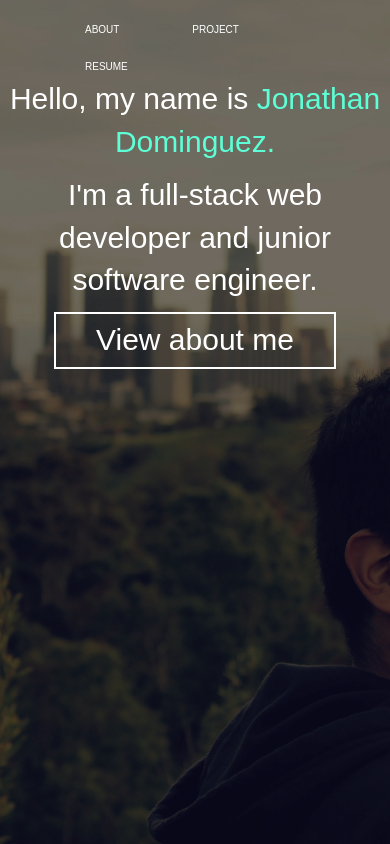
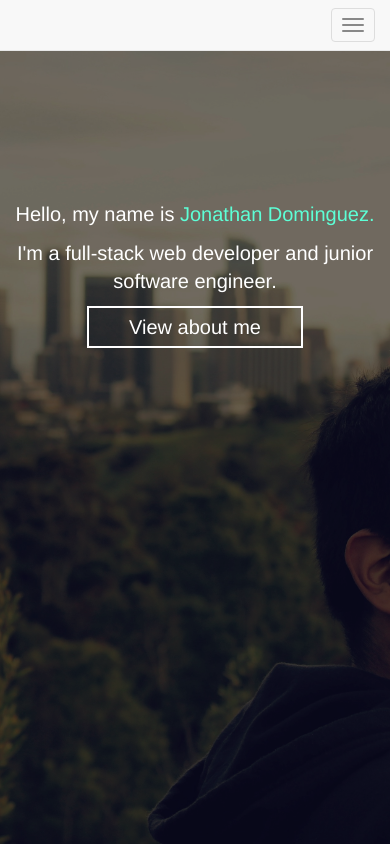
Before and after one commit to JonathanDominguez/JonathanDominguez.github.io, a plain HTML site: page index.html in a window 390 px wide. Shown: the top 844 px of the page. Drawn offline with nearby package versions, Linux system fonts and the light colour scheme.

Commit message:
About page almost done needs responsive navbar

```diff
--- a/index.html
+++ b/index.html
@@ -8,22 +8,31 @@
 <link rel="stylesheet" href="./styles/index.css">
 <body>
 
-  <!-- Navigation bar   -->
-<header class = "head">
-    <div class="container">
-      <nav>
-        <ul>
-          <li><a href="./index.html">About</a></li>
-          <li><a href="./project.html">Project</a></li>
-          <li><a href="./resume.html">Resume</a></li>
+<!-- Navigation bar   -->
+<header>
+  <nav id="main-navbar" class="navbar navbar-default navbar-fixed-top">
+    <div class="container navbar-container">
+      <div class="navbar-header">
+        <button type="button" class="navbar-toggle collapsed" data-toggle="collapse" data-target="#navbar" aria-expanded="false" aria-controls="navbar" onclick="dropDown()">
+          <span class="sr-only">Toggle navigation</span>
+          <span class="icon-bar"></span>
+          <span class="icon-bar"></span>
+          <span class="icon-bar"></span>
+        </button>
+      </div>
+      <div id="navbar" class="navbar-collapse collapse">
+        <ul class="nav navbar-nav navbar-right">
+        <li><a href="./index.html">About</a></li>
+        <li><a href="./project.html">Project</a></li>
+        <li><a href="./resume.html">Resume</a></li>
         </ul>
-      </nav>
+      </div>
     </div>
+  </nav>
 </header>
 
-  <!-- background image -->
+<!-- background image -->
 <div class="backgroundImage">
-
 </div>
 
 <!-- Center box with text of name -->
@@ -107,7 +116,7 @@
   </div>
 </div>
 
-<!-- Foooter -->
+<!-- Footer -->
 <footer class = "foot-box">
   <div class="footer-container">
       <!-- Lft side -->
@@ -126,7 +135,7 @@
         </a>
       </div>
       <!-- Right side -->
-      <div class="item3">
+      <div class="empty">
       </div>
   </div>
 </footer>
--- a/scripts/index.js
+++ b/scripts/index.js
@@ -1,6 +1,7 @@
+const vh = Math.max(document.documentElement.clientHeight || 0, window.innerHeight || 0)
 function moveDown(){
     window.scroll({
-        top: 1000,
+        top: vh,
         behavior: 'smooth'
-      });
+    });
 }
--- a/styles/index.css
+++ b/styles/index.css
@@ -2,84 +2,83 @@
 body, html {
   height: 100%;
   margin: 0;
-  font-family: 'Work Sans', sans-serif;
-  font-size: 100px;
+  /* font-size: 100px; */
   color: #ffffff;
   background-color: #0a192f;
 }
 
-/* === Header & Nav Bar === */
-@import url('https://fonts.googleapis.com/css?family=Work+Sans:400,600');
-.head{
-    position: absolute;
-    top: 0;
-    width: 100%;
-    height: 8%;
+/* === Nav Bar === */
+.navbar .navbar-nav li a {
   font-size: 30px;
-    z-index: 2;
+  text-transform: uppercase;
+  color:#ffffff;
 }
 
-header::after {
-  content: '';
-  display: table;
-  clear: both;
+.navbar-container{
+  border-style: none;
 }
 
-.container {
-	width: 100%;
-	margin: 0 auto;
-
+@media (min-width: 768px) {
+  .navbar {
+    height: 120px;
+    background-color: transparent;
   }
 
-nav {
-  float: right;
-  padding-right: 50px;
+  .navbar-nav>li>a {
+    padding: 0;
+    margin-top: 35px;
+    margin-left: 50px;
+    line-height: 70px;
   }
 
-nav ul {
-  margin: 0;
-  padding: 0;
-  list-style: none;
+  /* Navbar when scrolled */
+
+  .navbar-scroll {
+    height: 70px;
   }
 
-nav li {
-  display: inline-block;
-  margin-left: 70px;
-  padding-top: 23px;
-
-  position: relative;
+  .navbar-scroll #top-social-menu {
+    display: none;
+    transition: all 0.2s ease-out;
   }
 
-nav a {
-  color: #ffffff;
-  text-decoration: none;
-  text-transform: uppercase;
+  .navbar-scroll .navbar-brand {
+    height: 70px;
+    line-height: 70px;
   }
 
-nav a:hover {
-  /* color: #5DFFD6; */
-  color: #90FBDC;
+  .navbar-scroll .navbar-nav>li>a {
+    opacity: 1;
+    padding: 0;
+    margin-top: 0;
+  }
 }
 
-nav a::before {
+/* # Hover Link Effect
+================================ */
+@media (min-width: 768px) {
+  .navbar-nav>li>a::after {
+    position: absolute;
+    top: 80%;
+    left: 0;
+    width: 100%;
+    height: 1px;
+    background: #5DFFD6;
     content: '';
-  display: block;
-  height: 5px;
-  background-color: #ffffff;
-
-  position: absolute;
-  top: 0;
-  width: 0%;
-
-  transition: all ease-in-out 250ms;
+    opacity: 0;
+    transition: height 0.3s, opacity 0.3s, transform 0.3s;
+    transform: translateY(-10px);
   }
 
-nav a:hover::before {
-  width: 100%;
+  .navbar-nav>li>a:hover::after,
+  .navbar-nav>li>a:focus::after {
+    height: 2px;
+    opacity: 1;
+    transform: translateY(0px);
+  }
 }
 
 /* === Background image === */
-
 .backgroundImage{
   background-image: url("../images/mainPage.jpeg");
   height: 100%;
@@ -90,22 +89,20 @@ nav a:hover::before {
   z-index: 1;
 }
 
-/* ==== Div in image ==== */
+/* ==== Div in center box with text of name  ==== */
 .center-box-text{
   position: absolute;
   top: 0;
   width: 100%;
   height: 25%;
   font-size: 30px;
-  /* background-color: red; */
   margin-top: 20%;
   text-align: center;
   display:inline;
   z-index: 2;
 }
-
+    /* Button to go down */
 .name-highlight{
-  /* color: #4c9c9b; */
   color: #5DFFD6;
 }
 
@@ -122,22 +119,6 @@ nav a:hover::before {
   border-color: #5DFFD6;
   padding: 5px 40px;
 }
-
-/* === about me section === */
-.about-me{
-  color: #000;
-  padding-top: 0px;
-  font-size: 30px;
-  /* background-color: blueviolet; */
-}
-
-.background-history{
-  background-color: #4c9c9b;
-  color:white;
-  padding-top: 0px;
-  font-size: 30px;
-}
-
 /* ==== About me section ==== */
 .about-me-section{
   margin: auto;
@@ -157,14 +138,14 @@ nav a:hover::before {
   max-height: 100px;
 }
 
+#about-me-title{
+  font-size: 40px;
+  padding:10px;
+}
+
 #hr-about-me{
   padding-left: 10px;
   width: 100%;
-}
-
-#about-me-title{
-  font-size: 40px;
-  padding:10px;
 }
 
     /* === About me grid === */
@@ -175,8 +156,6 @@ nav a:hover::before {
   padding: 10px;
 }
 .about-me-item {
-  /* background-color: rgba(255, 255, 255, 0.8);
-  border: 1px solid rgba(0, 0, 0, 0.8); */
   padding: 20px;
   font-size: 20px;
   text-align: center;
@@ -189,7 +168,7 @@ nav a:hover::before {
   max-width: 100%;
 }
 
-/* TIME LINE */
+/* === Time line === */
 .timeline-container{
   background-color: #ffffff;
   margin-top: 100px;
@@ -208,7 +187,7 @@ nav a:hover::before {
   font-size: 50px;
   color: #4c9c9b;
 }
-    /* Scolling */
+    /* === Scrolling ===  */
 .timeline-scroll-box{
   width: 100%;
   height: 100%;
@@ -293,37 +272,56 @@ nav a:hover::before {
 
 
 /* === Grid responsive === */
-@media only screen
-    and (max-width: 768px){
+@media only screen and (max-width: 768px){
+  /* Center Box */
+  .center-box-text{
+    font-size: 20px;
+    margin: auto;
+    /* width: 50%; */
+    margin-top: 200px;
+  }
+
   .about-me-section{
     margin: auto;
     width: 100%;
     text-align: center;
-    margin-top: 50px;
-    margin-bottom: 50px;
     color: #5DFFD6;
   }
-  /* Nav bar  */
-  .head{
-    font-size: 10px;
-  }
+
   /*  About me  */
   .about-me-container {
     display: grid;
     grid-template-columns: auto;
     padding: 10px;
   }
+
   .about-me-item {
     padding: 20px;
     font-size: 20px;
     text-align: center;
   }
+
   #about-me-title{
     font-size: 40px;
-    font-size: 40px;
   }
+
   #hr-about-me{
     padding-left: 10px;
     width: 60%;
   }
+
+
+  /*  Time line */
+  .grid-container {
+    grid-template-columns: 70% 70% 70% 70%;
   }
+
+  /* Footer */
+  .footer-container {
+    display: grid;
+    grid-template-columns: auto;
+    grid-gap: 10px;
+    /* background-color: #2196F3; */
+    padding: 10px;
+  }
+}
```
Lines whose indentation alone changed are shown as unchanged.
